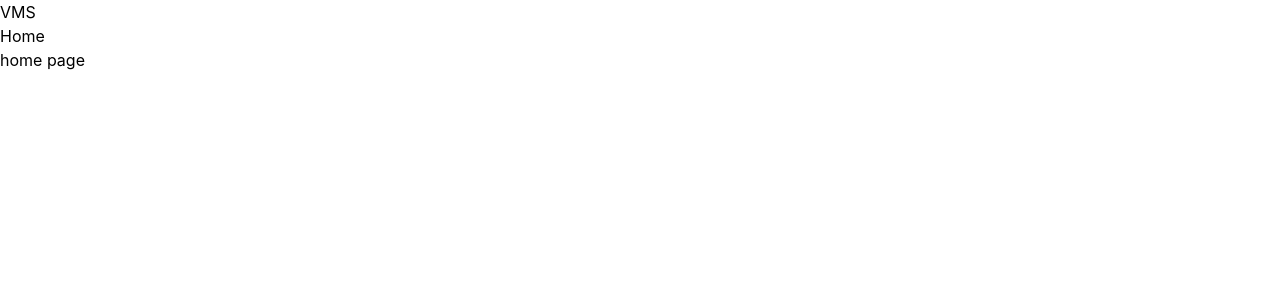
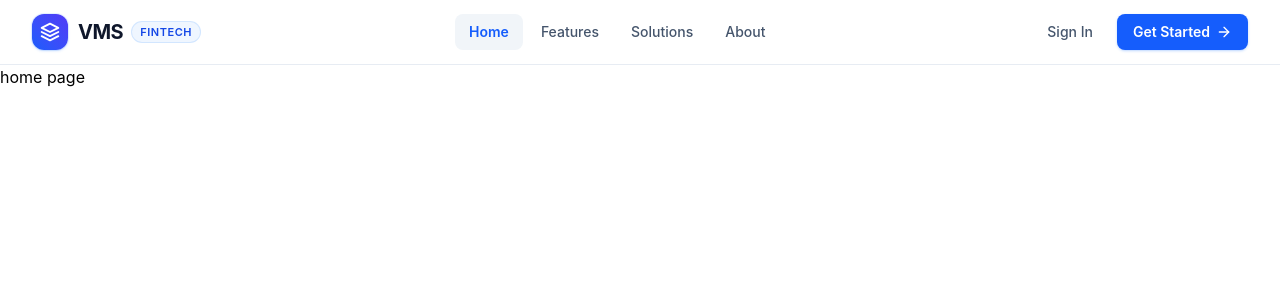
Before and after one commit to Fintech-innovation-hub/wms-fintech-app, a React (Vite) app: page / in a window 1280 px wide. Shown: the top 300 px of the page. Built offline with nearby package versions, Linux system fonts and the light colour scheme.

Commit message:
feat(header): redesign header with modern fintech aesthetics and responsive menu

```diff
--- a/src/components/Header.tsx
+++ b/src/components/Header.tsx
@@ -1,17 +1,203 @@
+import { useState } from "react";
 import { NavLink } from "react-router";
 
 function Header() {
+  const [isMobileMenuOpen, setIsMobileMenuOpen] = useState(false);
+
   return (
-    <header className="header">
-      <NavLink to="/" className="header__logo">
-        VMS
-      </NavLink>
+    <header className="sticky top-0 z-50 w-full border-b border-slate-200/80 bg-white/80 backdrop-blur-md transition-all">
+      <div className="mx-auto flex h-16 max-w-7xl items-center justify-between px-4 sm:px-6 lg:px-8">
+        {/* Brand / Logo */}
+        <NavLink
+          to="/"
+          className="group flex items-center gap-2.5 transition-opacity hover:opacity-90"
+        >
+          <div className="flex h-9 w-9 items-center justify-center rounded-xl bg-gradient-to-tr from-blue-600 to-indigo-600 text-white shadow-sm shadow-blue-500/20 ring-1 ring-blue-500/10 transition-transform duration-200 group-hover:scale-105">
+            <svg
+              className="h-5 w-5"
+              viewBox="0 0 24 24"
+              fill="none"
+              stroke="currentColor"
+              strokeWidth="2.2"
+              strokeLinecap="round"
+              strokeLinejoin="round"
+            >
+              <path d="M12 2L2 7l10 5 10-5-10-5z" />
+              <path d="M2 17l10 5 10-5" />
+              <path d="M2 12l10 5 10-5" />
+            </svg>
+          </div>
+          <div className="flex items-center gap-2">
+            <span className="text-xl font-bold tracking-tight text-slate-900">
+              VMS
+            </span>
+            <span className="hidden rounded-full border border-blue-200/60 bg-blue-50 px-2 py-0.5 text-[11px] font-semibold uppercase tracking-wider text-blue-700 sm:inline-block">
+              Fintech
+            </span>
+          </div>
+        </NavLink>
 
-      <nav className="header__nav">
-        <NavLink to="/" end className="header__link">
-          Home
-        </NavLink>
-      </nav>
+        {/* Desktop Navigation */}
+        <nav className="hidden items-center gap-1 md:flex">
+          <NavLink
+            to="/"
+            end
+            className={({ isActive }) =>
+              `rounded-lg px-3.5 py-2 text-sm font-medium transition-colors duration-150 ${
+                isActive
+                  ? "bg-slate-100 text-blue-600 font-semibold"
+                  : "text-slate-600 hover:bg-slate-50 hover:text-slate-900"
+              }`
+            }
+          >
+            Home
+          </NavLink>
+          <a
+            href="#features"
+            className="rounded-lg px-3.5 py-2 text-sm font-medium text-slate-600 transition-colors duration-150 hover:bg-slate-50 hover:text-slate-900"
+          >
+            Features
+          </a>
+          <a
+            href="#solutions"
+            className="rounded-lg px-3.5 py-2 text-sm font-medium text-slate-600 transition-colors duration-150 hover:bg-slate-50 hover:text-slate-900"
+          >
+            Solutions
+          </a>
+          <a
+            href="#about"
+            className="rounded-lg px-3.5 py-2 text-sm font-medium text-slate-600 transition-colors duration-150 hover:bg-slate-50 hover:text-slate-900"
+          >
+            About
+          </a>
+        </nav>
+
+        {/* Right CTA Actions */}
+        <div className="hidden items-center gap-2.5 sm:flex">
+          <button
+            type="button"
+            className="cursor-pointer rounded-lg px-3.5 py-2 text-sm font-medium text-slate-600 transition-colors hover:bg-slate-100/70 hover:text-slate-900"
+          >
+            Sign In
+          </button>
+          <button
+            type="button"
+            className="inline-flex cursor-pointer items-center gap-1.5 rounded-lg bg-blue-600 px-4 py-2 text-sm font-semibold text-white shadow-sm shadow-blue-500/25 transition-all duration-150 hover:bg-blue-700 hover:shadow-md hover:shadow-blue-500/35 active:scale-98"
+          >
+            <span>Get Started</span>
+            <svg
+              className="h-4 w-4"
+              viewBox="0 0 24 24"
+              fill="none"
+              stroke="currentColor"
+              strokeWidth="2"
+              strokeLinecap="round"
+              strokeLinejoin="round"
+            >
+              <line x1="5" y1="12" x2="19" y2="12" />
+              <polyline points="12 5 19 12 12 19" />
+            </svg>
+          </button>
+        </div>
+
+        {/* Mobile menu button */}
+        <div className="flex md:hidden">
+          <button
+            type="button"
+            onClick={() => setIsMobileMenuOpen((prev) => !prev)}
+            className="cursor-pointer inline-flex items-center justify-center rounded-lg p-2 text-slate-600 hover:bg-slate-100 hover:text-slate-900 focus:outline-none focus:ring-2 focus:ring-blue-500 focus:ring-offset-2"
+            aria-expanded={isMobileMenuOpen}
+            aria-label="Toggle navigation menu"
+          >
+            {isMobileMenuOpen ? (
+              <svg
+                className="h-6 w-6"
+                viewBox="0 0 24 24"
+                fill="none"
+                stroke="currentColor"
+                strokeWidth="2"
+                strokeLinecap="round"
+                strokeLinejoin="round"
+              >
+                <line x1="18" y1="6" x2="6" y2="18" />
+                <line x1="6" y1="6" x2="18" y2="18" />
+              </svg>
+            ) : (
+              <svg
+                className="h-6 w-6"
+                viewBox="0 0 24 24"
+                fill="none"
+                stroke="currentColor"
+                strokeWidth="2"
+                strokeLinecap="round"
+                strokeLinejoin="round"
+              >
+                <line x1="4" y1="6" x2="20" y2="6" />
+                <line x1="4" y1="12" x2="20" y2="12" />
+                <line x1="4" y1="18" x2="20" y2="18" />
+              </svg>
+            )}
+          </button>
+        </div>
+      </div>
+
+      {/* Mobile menu dropdown */}
+      {isMobileMenuOpen && (
+        <div className="border-b border-slate-200/80 bg-white/95 px-4 pt-2 pb-5 backdrop-blur-md md:hidden">
+          <div className="flex flex-col space-y-1">
+            <NavLink
+              to="/"
+              end
+              onClick={() => setIsMobileMenuOpen(false)}
+              className={({ isActive }) =>
+                `rounded-lg px-3 py-2 text-base font-medium transition-colors ${
+                  isActive
+                    ? "bg-slate-100 text-blue-600 font-semibold"
+                    : "text-slate-700 hover:bg-slate-50 hover:text-slate-900"
+                }`
+              }
+            >
+              Home
+            </NavLink>
+            <a
+              href="#features"
+              onClick={() => setIsMobileMenuOpen(false)}
+              className="rounded-lg px-3 py-2 text-base font-medium text-slate-700 hover:bg-slate-50 hover:text-slate-900"
+            >
+              Features
+            </a>
+            <a
+              href="#solutions"
+              onClick={() => setIsMobileMenuOpen(false)}
+              className="rounded-lg px-3 py-2 text-base font-medium text-slate-700 hover:bg-slate-50 hover:text-slate-900"
+            >
+              Solutions
+            </a>
+            <a
+              href="#about"
+              onClick={() => setIsMobileMenuOpen(false)}
+              className="rounded-lg px-3 py-2 text-base font-medium text-slate-700 hover:bg-slate-50 hover:text-slate-900"
+            >
+              About
+            </a>
+          </div>
+
+          <div className="mt-4 flex flex-col gap-2 border-t border-slate-100 pt-4">
+            <button
+              type="button"
+              className="w-full cursor-pointer rounded-lg border border-slate-200 py-2.5 text-center text-sm font-medium text-slate-700 hover:bg-slate-50"
+            >
+              Sign In
+            </button>
+            <button
+              type="button"
+              className="w-full cursor-pointer rounded-lg bg-blue-600 py-2.5 text-center text-sm font-semibold text-white shadow-sm hover:bg-blue-700"
+            >
+              Get Started
+            </button>
+          </div>
+        </div>
+      )}
     </header>
   );
 }
```
